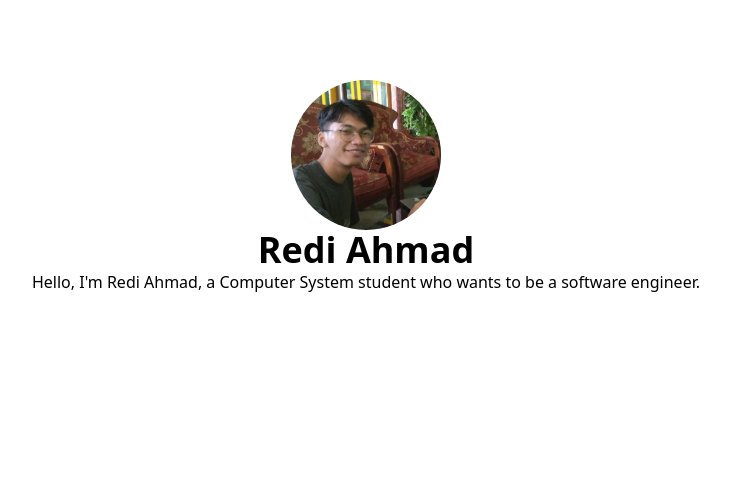
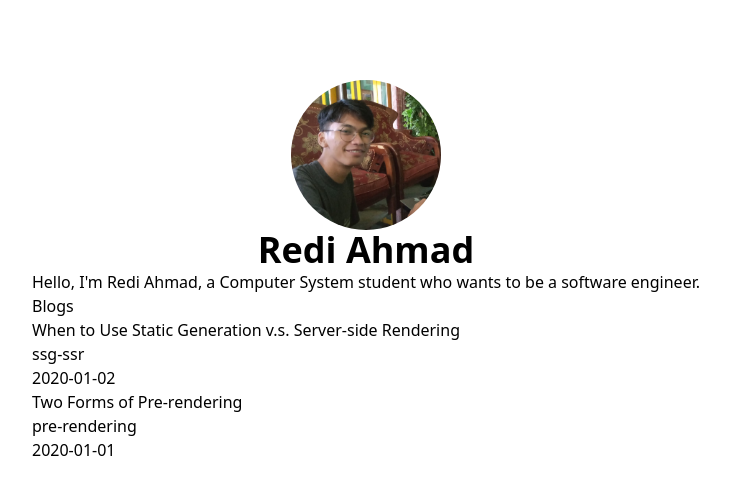
Before and after one commit to rediahmds/scratch-blog-nextjs, a Next.js app: page / in a window 1280 px wide. Shown: the top 494 px of the page, without its empty margins (274-1004 px from the left). Built offline with nearby package versions, Linux system fonts and the light colour scheme.

Commit message:
feat: show blog list

```diff
--- a/pages/index.tsx
+++ b/pages/index.tsx
@@ -1,15 +1,36 @@
 import { Inter } from 'next/font/google';
 import Head from 'next/head';
 import Layout from '@/components/Layout';
+import getSortedPost, { PostsData } from '../lib/posts.utils';
 
-export default function Home() {
+export async function getStaticProps() {
+  const postMetadata: PostsData[] = getSortedPost();
+  return {
+    props: { postMetadata },
+  };
+}
+
+export default function Home({ postMetadata }) {
   const ownerDescription = `Hello, I'm Redi Ahmad, a Computer System student who wants to be a software engineer.`;
+  console.log(postMetadata);
   return (
     <Layout home>
       <Head>
         <title>Reday Blogs</title>
       </Head>
       <p>{ownerDescription}</p>
+      <section>
+        <h2>Blogs</h2>
+        <ul>
+          {postMetadata.map(({ id, date, title }: PostsData) => (
+            <li key={id}>
+              <h2>{title}</h2>
+              <h3>{id}</h3>
+              {date}
+            </li>
+          ))}
+        </ul>
+      </section>
     </Layout>
   );
 }
```
